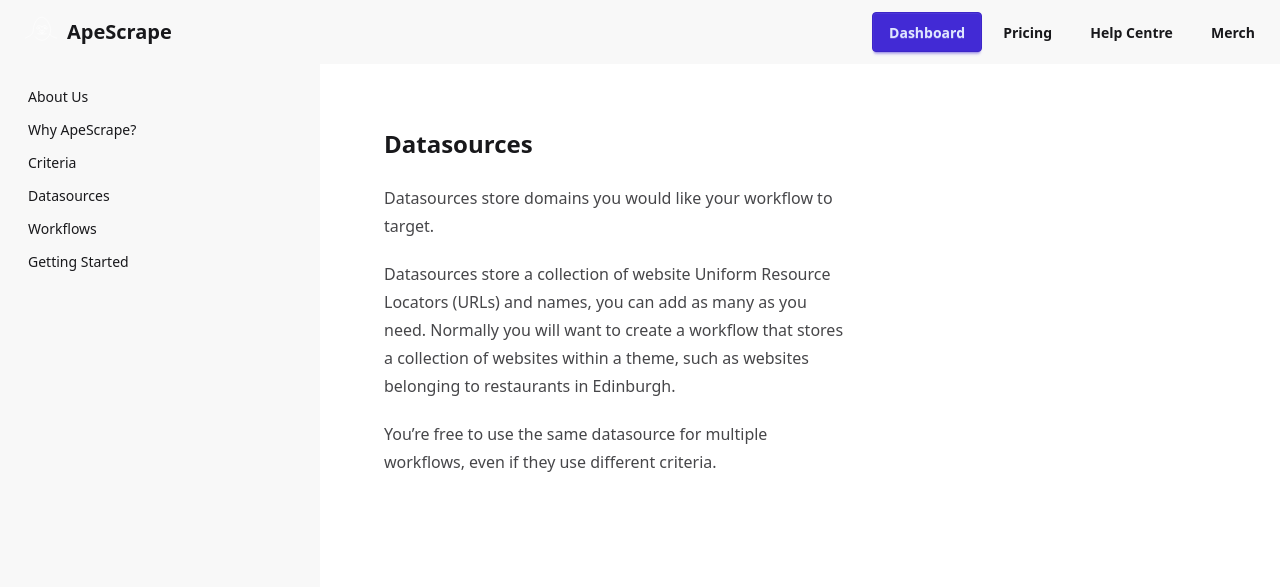
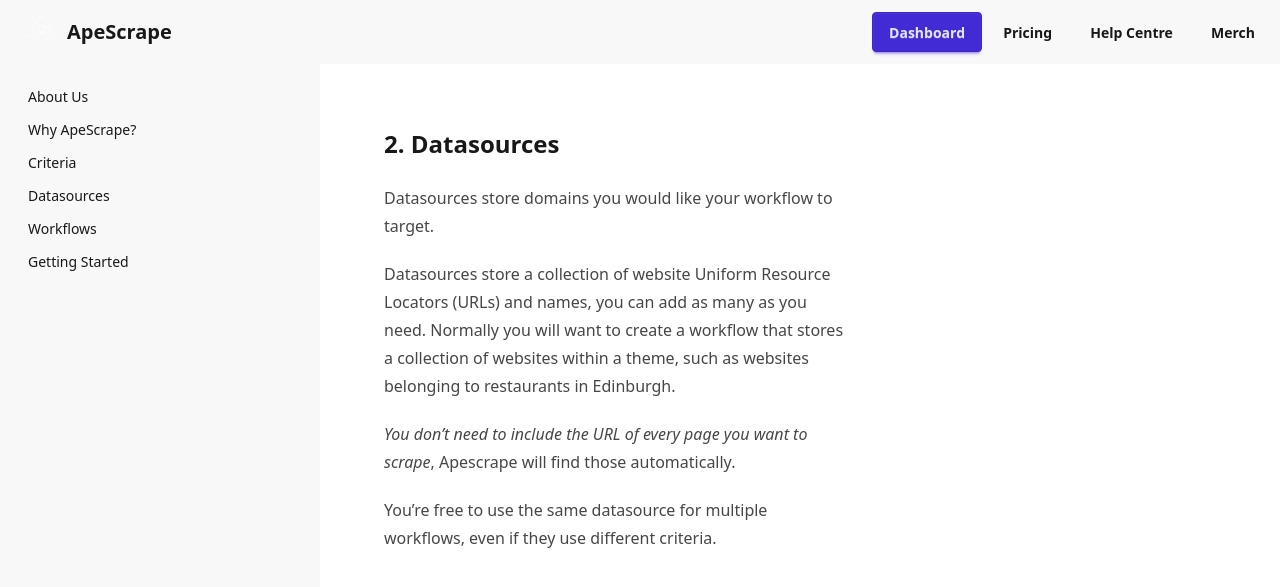
Before and after one commit to 5-quid-coders/apescrape-site, a Jekyll site: the page built from _help/4datasource.md, in a window 1280 px wide and 900 px high. Shown: the top 587 px of the window. Built offline with Jekyll 4.4.1, drawn with Linux system fonts in a browser that asks for light colours.

Commit message:
Formatting

```diff
--- a/_help/4datasource.md
+++ b/_help/4datasource.md
@@ -3,10 +3,12 @@ title: Datasources
 layout: help_article
 ---
 
-## Datasources
+## 2. Datasources
 
 Datasources store domains you would like your workflow to target.
 
 Datasources store a collection of website Uniform Resource Locators (URLs) and names, you can add as many as you need. Normally you will want to create a workflow that stores a collection of websites within a theme, such as websites belonging to restaurants in Edinburgh.
 
+*You don't need to include the URL of every page you want to scrape*, Apescrape will find those automatically.
+
 You're free to use the same datasource for multiple workflows, even if they use different criteria.
```
Also changed, not shown: _help/3criteria.md (+1 -1 lines), _help/5workflows.md (+1 -1 lines).
